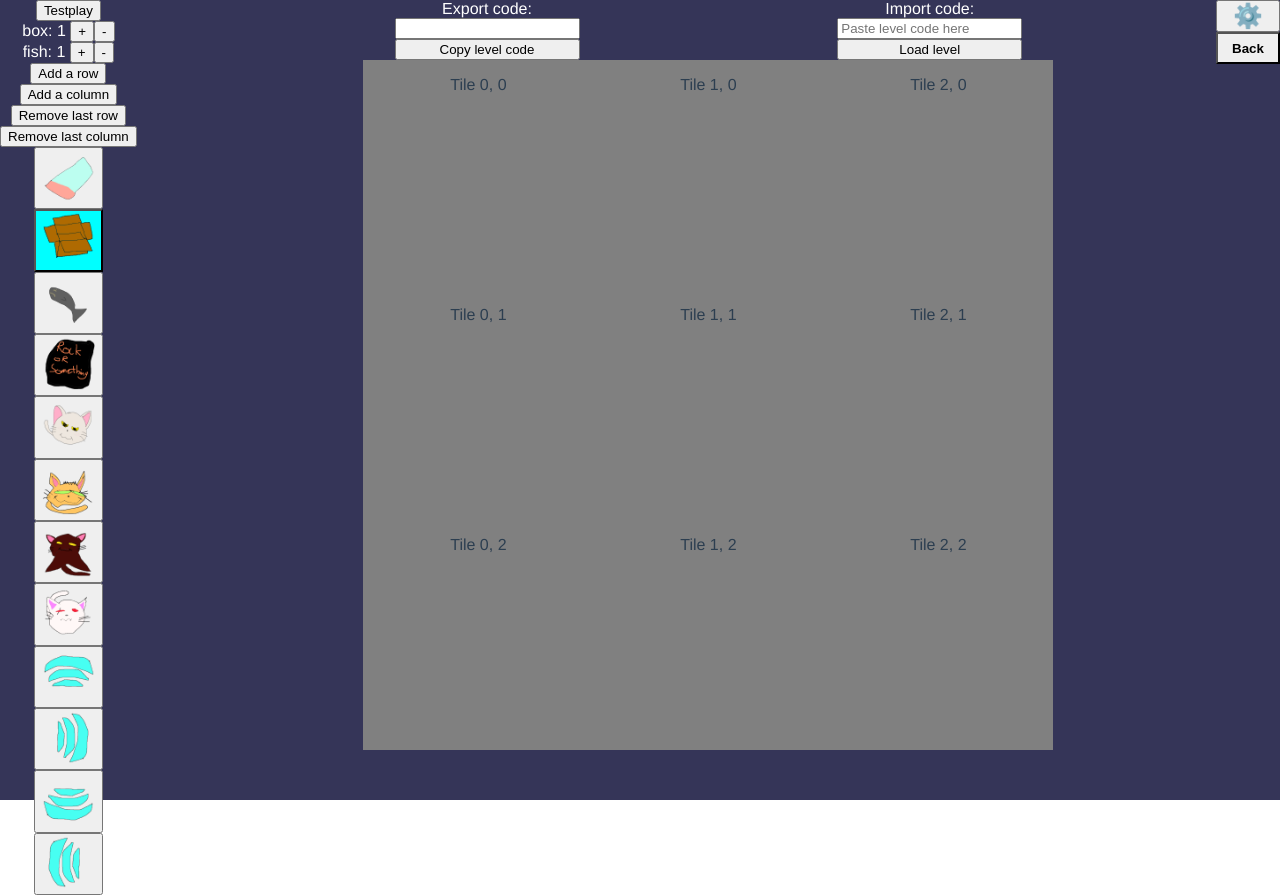
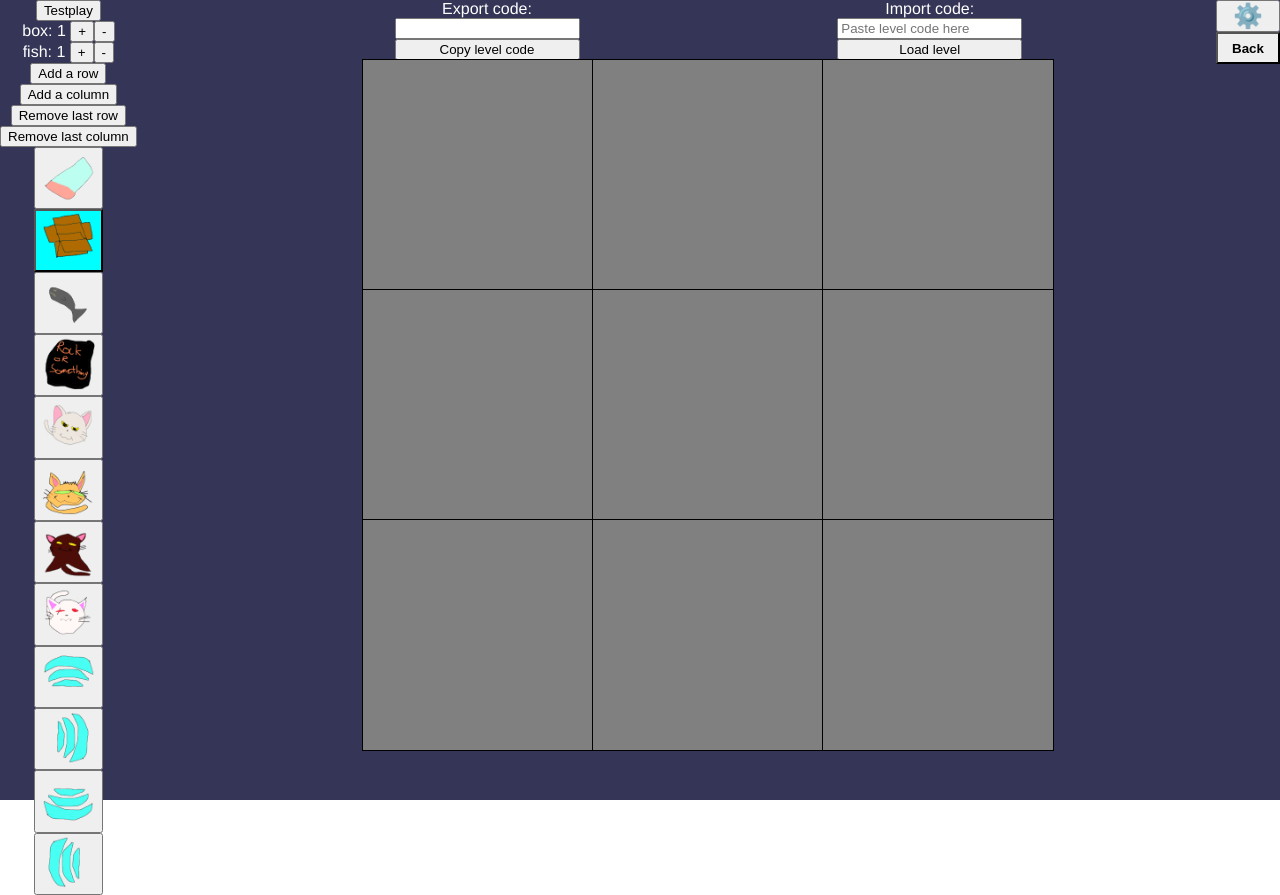
Before and after one commit to enwrath/catpuzzle, a Vue app: page /#/leveledit in a window 1280 px wide. Built offline with nearby package versions, Linux system fonts and the light colour scheme.

Commit message:
visualize cat-stacks differently which works better for large images

```diff
--- a/src/components/BoardTile.vue
+++ b/src/components/BoardTile.vue
@@ -1,10 +1,10 @@
 <template>
-  <div @contextmenu.prevent="rightClick" @click="placeBox()" :style="`width: ${tileSize}px; height: ${tileSize}px`">
-    <img v-if="img1!==''" :class="{[animationName]: isAnimated}" :style="`--xdistance: ${xDistance}; --ydistance: ${yDistance}; --duration: ${animDuration}; z-index: ${ownZ}`" :src="require(`@/assets/${img1}.png`)" />
-    <p v-else>
-      Tile {{x}}, {{y}}
-    </p>
-    <img :key="`${x}${y}-img-${i}`" v-for="(img, i) in btmImages" :class="{[animationName]: btmImagesAnimate && i !== 0}" class="belowimage" :style="`--xdistance: ${xDistance}; --ydistance: ${yDistance}; <-index: ${ownZ-i}`" :src="require(`@/assets/${img}.png`)"  />
+  <div class="topdiv" @contextmenu.prevent="rightClick" @click="placeBox()">
+    <img v-if="floorImage!==''" class="floorimg" :src="require(`@/assets/${floorImage}.png`)" />
+    <div :class="{[animationName]: isAnimated && btmImagesAnimate }" :style="`width: ${tileSize}px; height: ${tileSize}px; --xdistance: ${xDistance}; --ydistance: ${yDistance}; --duration: ${animDuration};`">
+      <img v-if="img1!==''" :class="{[animationName]: isAnimated && !btmImagesAnimate }" :style="`--xdistance: ${xDistance}; --ydistance: ${yDistance}; --duration: ${animDuration}; z-index: 3;`" :src="require(`@/assets/${img1}.png`)" />
+      <img :key="`${x}${y}-img-${i}`" v-for="(img, i) in btmImages" class="belowimage" :style="`--xdistance: ${xDistance}; --ydistance: ${yDistance}; margin-left: -${95-i*30}%; z-index: 2;`" :src="require(`@/assets/${img}.png`)"  />
+    </div>
   </div>
 </template>
 
@@ -44,7 +44,7 @@ export default {
       let topImages = 1;
       if (this.img1.includes("-")) topImages = 2;
       if (splitTile.length <= topImages) return [];
-      else return splitTile.slice(0, -topImages);
+      else return splitTile.slice(0, -topImages).reverse().slice(0,3).filter(x => x.includes("cat")); //max 3 shown
     },
     hasActiveCat: function() {
       return this.img1.includes("cat") && (!this.img1.includes("box") || this.img1.includes("broken"));
@@ -58,6 +58,11 @@ export default {
     },
     btmImagesAnimate: function() {
       return this.inside.includes("push") && this.animationName !== "idleAnimation";
+    },
+    floorImage: function() {
+      const splitTile = this.inside.split("-").filter(x => !x.includes("cat"));
+      if (splitTile.length === 0) return "";
+      else return splitTile[0];
     }
   },
   methods: {
@@ -86,12 +91,13 @@ export default {
 
 <!-- Add "scoped" attribute to limit CSS to this component only -->
 <style scoped>
-div {
+.topdiv {
   display: inline-block;
   background: gray;
   position: relative;
+  outline: 1px solid black;
 }
-div:hover {
+.topdiv:hover {
   background: cyan;
 }
 img {
@@ -104,10 +110,16 @@ img {
 }
 .belowimage {
   position: absolute;
+  width: 30%;
+  height: 30%;
+  z-index: 4;
+}
+.floorimg {
+  position: absolute;
   width: 100%;
   height: 100%;
-  margin-left: -100%;
-  z-index: 4;
+  left: 0;
+  top: 0;
 }
 .move {
   animation-duration: var(--duration);
@@ -137,7 +149,7 @@ img {
 .idleAnimation {
   animation-duration: 2s;
   animation-name: moveidle;
-  animation-iteration-count: infinite;
+  animation-iteration-count: 0;
 }
 
 @keyframes moveidle {
```
